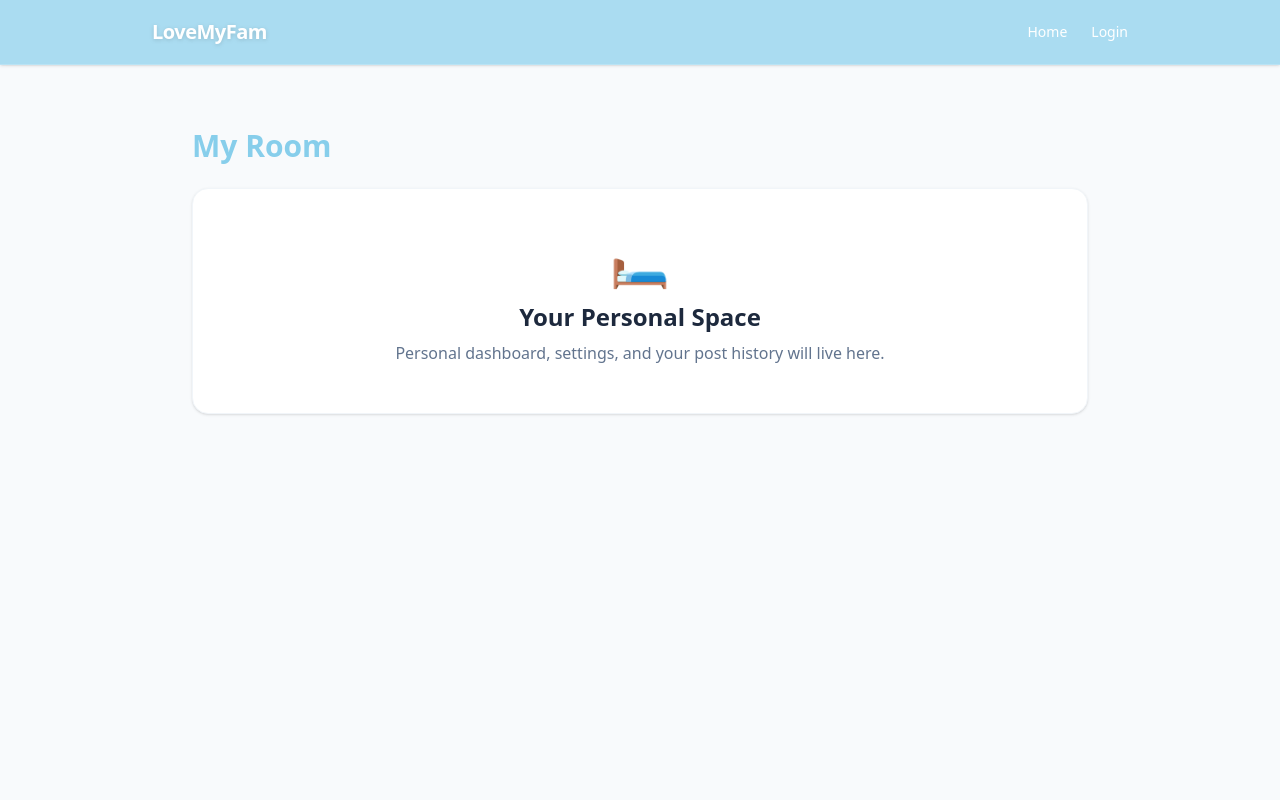
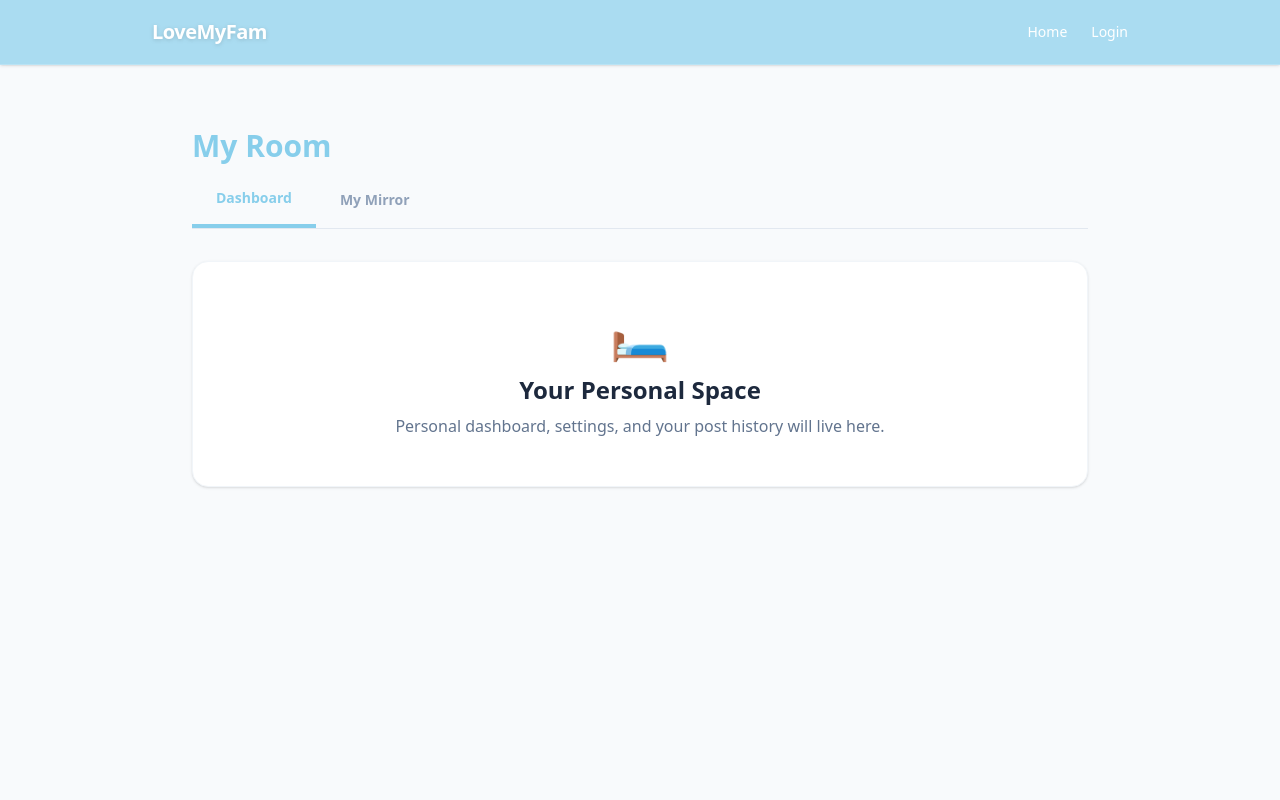
Before and after one commit to idongCodes/love-my-fam, a Next.js app: page /my-room in a window 1280 px wide. Shown: the top 800 px of the page. Built offline with nearby package versions, Linux system fonts and the light colour scheme; no server answers.

Commit message:
FIX: add prisma generate to build script

```diff
--- a/package.json
+++ b/package.json
@@ -4,7 +4,7 @@
   "private": true,
   "scripts": {
     "dev": "next dev",
-    "build": "next build",
+    "build": "prisma generate && next build",
     "start": "next start",
     "lint": "eslint"
   },
--- a/src/app/my-room/page.tsx
+++ b/src/app/my-room/page.tsx
@@ -1,16 +1,69 @@
+'use client'
+
+import { useState } from 'react'
+
 export default function MyRoom() {
+  const [activeTab, setActiveTab] = useState('dashboard')
+
   return (
     <main className="min-h-screen bg-slate-50 font-sans p-8">
       <div className="max-w-4xl mx-auto mt-8">
+
+        {/* Page Header */}
         <h1 className="text-3xl font-bold text-brand-sky mb-6">My Room</h1>
 
-        <div className="bg-white p-12 rounded-2xl shadow-sm border border-slate-100 text-center">
-          <p className="text-5xl mb-4">🛏️</p>
-          <h2 className="text-2xl font-bold text-slate-800 mb-2">Your Personal Space</h2>
-          <p className="text-slate-500">
-            Personal dashboard, settings, and your post history will live here.
-          </p>
+        {/* --- TAB NAVIGATION --- */}
+        <div className="flex border-b border-slate-200 mb-8">
+          <button
+            onClick={() => setActiveTab('dashboard')}
+            className={`pb-4 px-6 font-bold text-sm transition-all ${
+              activeTab === 'dashboard'
+                ? 'border-b-4 border-brand-sky text-brand-sky'
+                : 'text-slate-400 hover:text-slate-600'
+            }`}
+          >
+            Dashboard
+          </button>
+
+          <button
+            onClick={() => setActiveTab('mirror')}
+            className={`pb-4 px-6 font-bold text-sm transition-all ${
+              activeTab === 'mirror'
+                ? 'border-b-4 border-brand-pink text-brand-pink' // Pink for the "Mirror" vibe
+                : 'text-slate-400 hover:text-slate-600'
+            }`}
+          >
+            My Mirror
+          </button>
         </div>
+
+        {/* --- TAB CONTENT --- */}
+
+        {/* VIEW 1: DASHBOARD (Your original content) */}
+        {activeTab === 'dashboard' && (
+          <div className="bg-white p-12 rounded-2xl shadow-sm border border-slate-100 text-center animate-fade-in">
+            <p className="text-5xl mb-4">🛏️</p>
+            <h2 className="text-2xl font-bold text-slate-800 mb-2">Your Personal Space</h2>
+            <p className="text-slate-500">
+              Personal dashboard, settings, and your post history will live here.
+            </p>
+          </div>
+        )}
+
+        {/* VIEW 2: MY MIRROR (The new tab) */}
+        {activeTab === 'mirror' && (
+          <div className="bg-white p-12 rounded-2xl shadow-sm border border-slate-100 text-center animate-fade-in">
+            <p className="text-5xl mb-4">🪞</p>
+            <h2 className="text-2xl font-bold text-slate-800 mb-2">My Mirror</h2>
+            <p className="text-slate-500 mb-6">
+              Reflect on your journey. Your profile details and personal stats will appear here.
+            </p>
+            <div className="inline-block bg-brand-pink/20 text-brand-pink px-4 py-2 rounded-full text-xs font-bold uppercase">
+              Coming Soon
+            </div>
+          </div>
+        )}
+
       </div>
     </main>
   )
```
